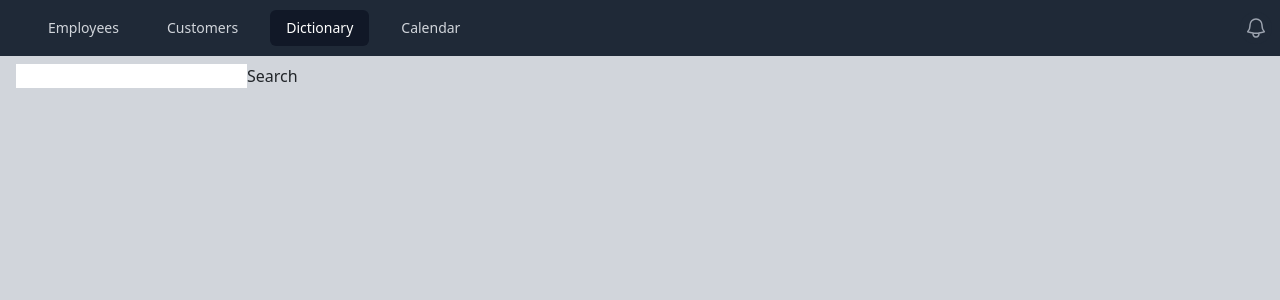
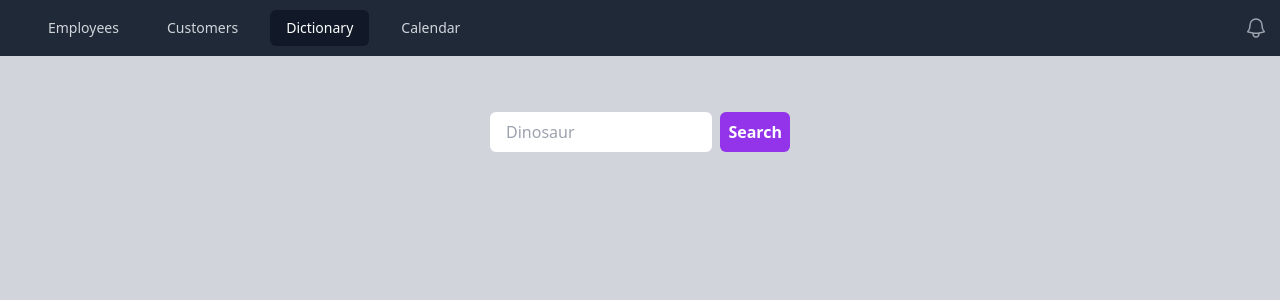
Before and after one commit to qinlin891/employee, a React (Create React App) app: page /dictionary in a window 1280 px wide. Shown: the top 300 px of the page. Built offline with nearby package versions, Linux system fonts and the light colour scheme.

Commit message:
style the dictionary

```diff
--- a/src/App.js
+++ b/src/App.js
@@ -20,7 +20,7 @@
         <Routes>
           <Route path='/employees' element={<Employees />} />
           <Route path='/dictionary' element={<Dictionary/>} />
-          <Route path='/definition/:search' element={<Definition/>} />
+          <Route path='/dictionary/:search' element={<Definition/>} />
           <Route path='/customers' element={<Customers />} />
           <Route path='/404' element={<NotFound/>} />
           <Route path='*' element={<NotFound/>} />
--- /dev/null
+++ b/src/components/DefinitionSearch.js
@@ -0,0 +1,25 @@
+import { useState, useEffect } from "react";
+import { useNavigate } from "react-router-dom";
+
+export default function DefinitionSearch() {
+    const [word, setWord] = useState('');
+    const navigate = useNavigate();
+
+    return (
+        <form className="flex space-between space-x-2 max-w-[300px]"
+            onSubmit={() => {
+                navigate('/dictionary/' + word)
+            }}
+        >
+            <input
+                className="shrink min-w-0 px-3 py-2 rounded"
+                placeholder="Dinosaur"
+                type="text"
+                onChange={(e) => {
+                    setWord(e.target.value);
+                }}
+            />
+            <button className="bg-purple-600 hover:bg-purple-700 text-white font-bold py-1 px-2 rounded">Search</button>
+        </form>
+    )
+}
--- a/src/pages/Definition.js
+++ b/src/pages/Definition.js
@@ -1,6 +1,7 @@
 import { useEffect, useState } from "react"
 import { useParams, useNavigate, Link} from "react-router-dom";
 import { v4 as uuidv4} from "uuid";
+import DefinitionSearch from "../components/DefinitionSearch";
 import NotFound from "../components/NotFound";
 
 export default function Definition() {
@@ -61,7 +62,10 @@
                         {meaning.partOfSpeech}: {meaning.definitions[0].definition}
                     </p>
                 );
-            })} </>
+            })}
+            <p>Search again:</p>
+            <DefinitionSearch/>
+            </>
             : null}
         </>
     )
--- a/src/pages/Dictionary.js
+++ b/src/pages/Dictionary.js
@@ -1,21 +1,9 @@
-import { useState, useEffect } from "react";
-import { useNavigate } from "react-router-dom";
+import DefinitionSearch from "../components/DefinitionSearch";
 
 export default function Dictionary() {
-    const [word, setWord] = useState('');
-    const navigate = useNavigate();
-
     return (
-        <>
-            <input
-                type="text"
-                onChange={(e) => {
-                    setWord(e.target.value);
-                }}
-            />
-            <button onClick={() => {
-                navigate('/definition/' + word)
-            }}>Search</button>
-        </>
+        <div className="flex justify-center mt-5">
+            <DefinitionSearch/>
+        </div>
     )
 }
```
